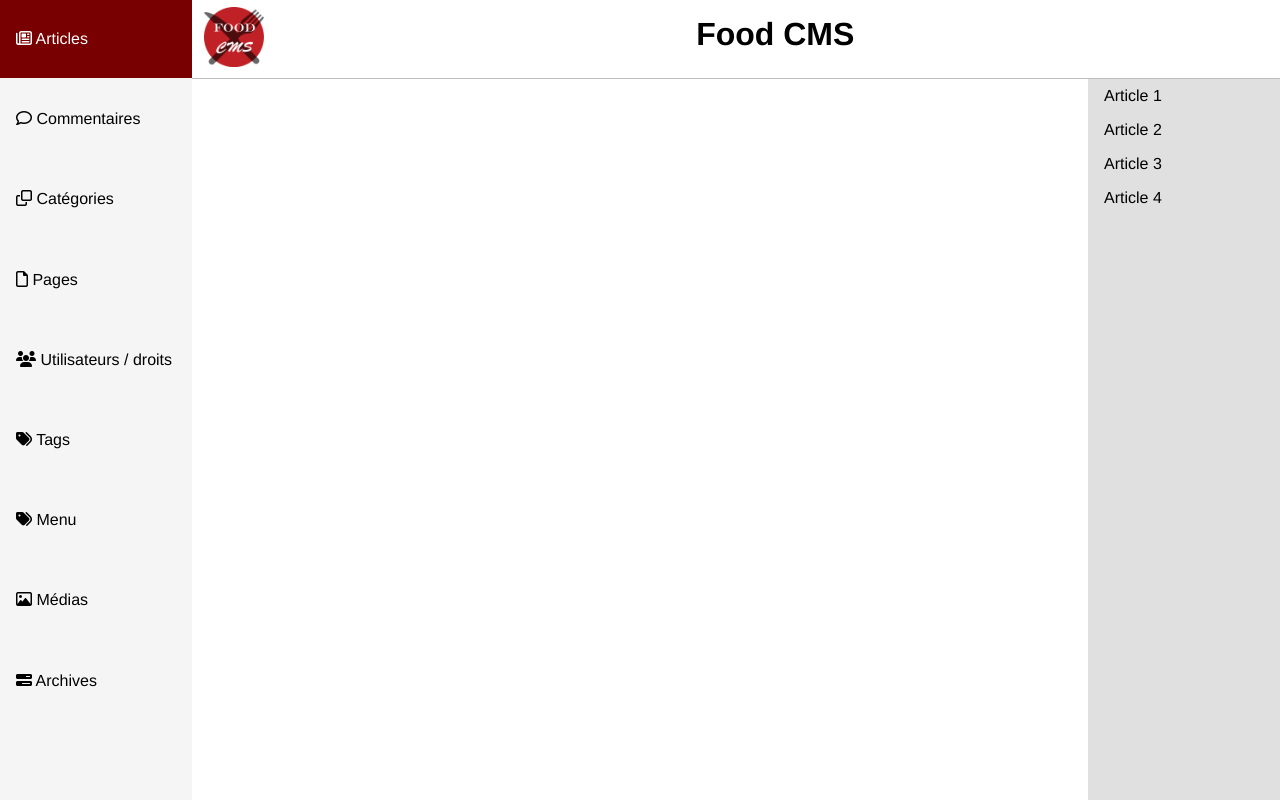
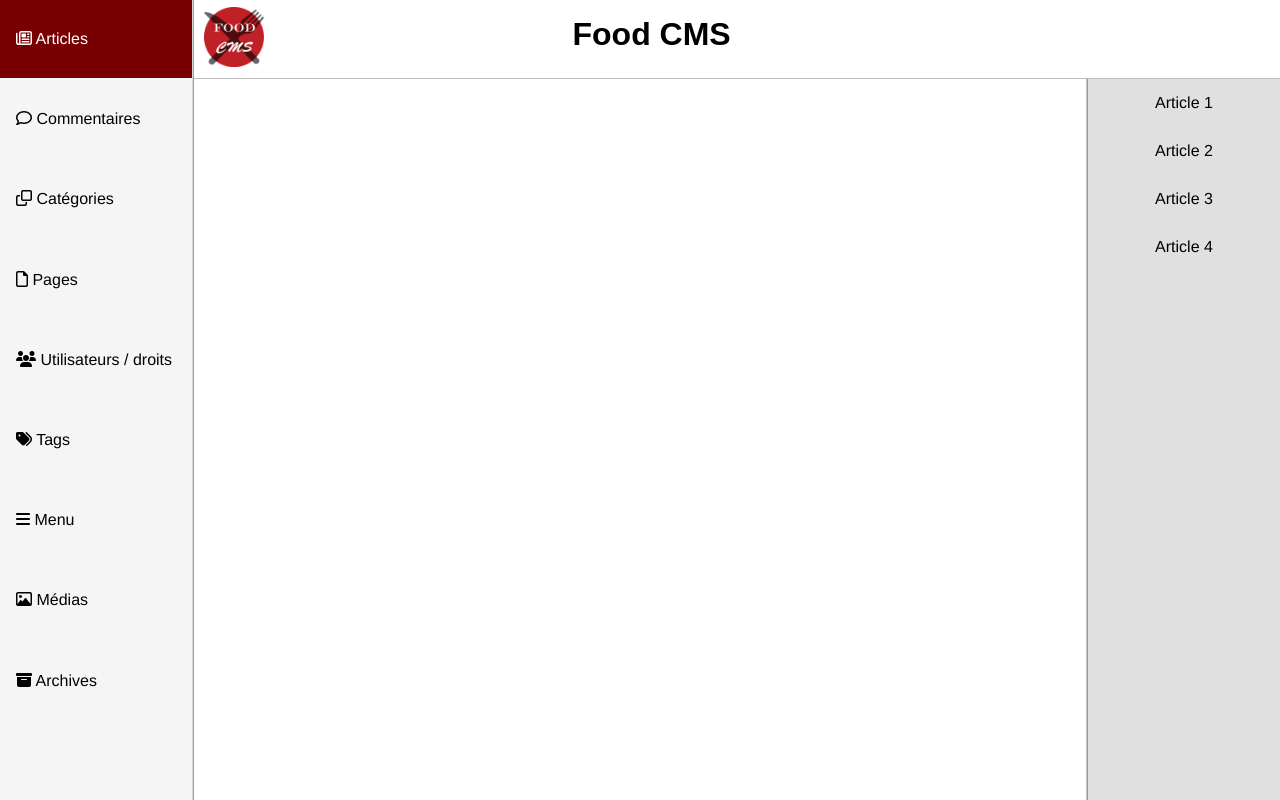
Before and after one commit to Robilol/foodcms, a PHP site: page /admin in a window 1280 px wide. Run offline with PHP 8.4, Linux system fonts and the light colour scheme; some libraries are stand-ins or nearby versions.

Commit message:
Modif css Back

```diff
--- a/assets/css/style.css
+++ b/assets/css/style.css
@@ -59,6 +59,7 @@ position:relative;
   margin-left: 14.9%;
     border-bottom: thin solid #BDBDBD;
     border-left: thin solid #BDBDBD;
+
 }
 
 #headerBack li{
@@ -92,10 +93,18 @@ position:relative;
     top: -15px;
     font-size: 16px;
     bottom: 0;
+    border-style: solid;
+    border-width: 0px 2px 0px 0px;
+    -webkit-border-image: -webkit-gradient(linear, 0 0, 100% 0, from(black), to(rgba(0, 0, 0, 0))) 1 100%;
+    -webkit-border-image: -webkit-linear-gradient(left, black, rgba(0, 0, 0, 0)) 1 100%;
+    -moz-border-image: -moz-linear-gradient(left, black, rgba(0, 0, 0, 0)) 1 100%;
+    -o-border-image: -o-linear-gradient(left, black, rgba(0, 0, 0, 0)) 1 100%;
+    border-image: linear-gradient(to left, grey, rgba(0, 0, 0, 0)) 5 100%;
 }
 
 #titreBE {
-  text-align: center;
+  margin-left: 35%;
+   font-family:Arial, Helvetica, sans-serif;
   height: 68px;
   line-height: 68px;
 }
@@ -167,21 +176,31 @@ position:relative;
   position: initial;
   bottom: 0;
   right: 0;
+  font-size: 16px;
   position: absolute;
   /* height: 100%; */
   top: 79px;
   /* min-height: 583px; */
+  border-style: solid;
+  border-width: 0px 0px 0px 2px;
+  -webkit-border-image: -webkit-gradient(linear, 0 0, 100% 0, from(black), to(rgba(0, 0, 0, 0))) 1 100%;
+  -webkit-border-image: -webkit-linear-gradient(left, black, rgba(0, 0, 0, 0)) 1 100%;
+  -moz-border-image: -moz-linear-gradient(left, black, rgba(0, 0, 0, 0)) 1 100%;
+  -o-border-image: -o-linear-gradient(left, black, rgba(0, 0, 0, 0)) 1 100%;
+  border-image: linear-gradient(to left, grey, rgba(0, 0, 0, 0)) 5 100%;
 }
 
 #navigationList li a {
     display: block;
     color: #000;
-    padding: 8px 16px;
+    padding: 15px 16px;
+    text-align: center;
     text-decoration: none;
 }
 
 #navigationList li a:hover {
     background-color: #790000;
+    color:white
 }
 /* FOOTER */
 
--- a/views/backend.view.php
+++ b/views/backend.view.php
@@ -14,19 +14,22 @@
       <li><a href="/admin"><img id="logo" src="../../assets/img/logo.png"></a></li>
       <h1 id="titreBE">Food CMS</h1>
     </ul>
-
-    <ul id="navigationBE"><!--
-    --><li><a href="/admin/article"><i class="fa fa-newspaper-o" aria-hidden="true"></i> Articles</a></li>
+    <ul id="navigationBE">
+      <li><a href="/admin/article"><i class="fa fa-newspaper-o" aria-hidden="true"></i> Articles</a></li>
       <li><a href="/admin/comment"><i class="fa fa-comment-o" aria-hidden="true"></i> Commentaires</a></li>
       <li><a href="/admin/category"><i class="fa fa-clone" aria-hidden="true"></i> Catégories</a></li>
       <li><a href="/admin/page"><i class="fa fa-file-o" aria-hidden="true"></i> Pages</a></li>
       <li><a href="/admin/user"><i class="fa fa-group" aria-hidden="true"></i> Utilisateurs / droits</a></li>
       <li><a href="/admin/tag"><i class="fa fa-tags" aria-hidden="true"></i> Tags</a></li>
-      <li><a href="/admin/menu"><i class="fa fa-tags" aria-hidden="true"></i> Menu</a></li>
+      <li><a href="/admin/menu"><i class="fa fa-navicon" aria-hidden="true"></i> Menu</a></li>
       <li><a href="/admin/media"><i class="fa fa-image" aria-hidden="true"></i> Médias</a></li>
-      <li><a href="/admin/archive"><i class="fa fa-tasks" aria-hidden="true"></i> Archives</a></li>
+      <li><a href="/admin/archive"><i class="fa fa-archive" aria-hidden="true"></i> Archives</a></li>
 
     </ul>
+    <?php $uri = $_SERVER['REQUEST_URI'];
+    $this->uri = trim($uri, "/");
+    $this->uriExploded = explode("/", $this->uri);
+    ?>
     <ul id="navigationList">
       <li><a href="/">Article 1</a></li>
       <li><a href="/">Article 2</a></li>
```
